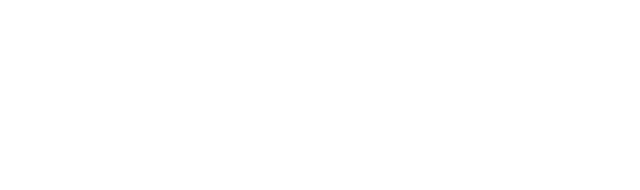
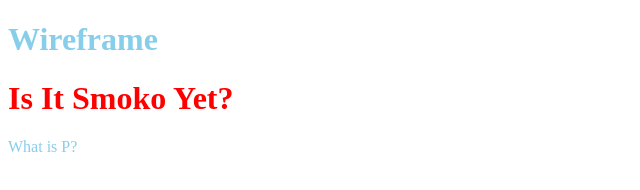
Before and after one commit to TherealJC/HTML-CSS, a plain HTML site: page index.html in a window 1280 px wide. Shown: the whole page, without its empty margins (0-640 px from the left). Drawn offline with Linux system fonts and the light colour scheme.

Commit message:
html and css work

```diff
--- a/index.css
+++ b/index.css
@@ -0,0 +1,7 @@
+#text-color {
+    color: skyblue;
+}
+
+.text-colour {
+    color: red
+}
--- a/index.html
+++ b/index.html
@@ -1,10 +1,5 @@
 <!DOCTYPE html>
-<!--[if lt IE 7]>      <html class="no-js lt-ie9 lt-ie8 lt-ie7"> <![endif]-->
-<!--[if IE 7]>         <html class="no-js lt-ie9 lt-ie8"> <![endif]-->
-<!--[if IE 8]>         <html class="no-js lt-ie9"> <![endif]-->
-<!--[if gt IE 8]><!--> <html class="no-js"> <!--<![endif]-->
     <head>
-        <meta charset="utf-8">
         <meta http-equiv="X-UA-Compatible" content="IE=edge">
         <title></title>
         <meta name="description" content="">
@@ -12,10 +7,9 @@
         <link rel="stylesheet" href="index.css">
     </head>
     <body>
-        <!--[if lt IE 7]>
-            <p class="browsehappy">You are using an <strong>outdated</strong> browser. Please <a href="#">upgrade your browser</a> to improve your experience.</p>
-        <![endif]-->
-
-        <script src="" async defer></script>
+    <h1 id="text-color">Wireframe</h1>
+    <h1 class="text-colour">Is It Smoko Yet?</h1>
+    <p id="text-color">What is P?</p>
+        <!-- <script src="" async defer></script> -->
     </body>
 </html>
```
